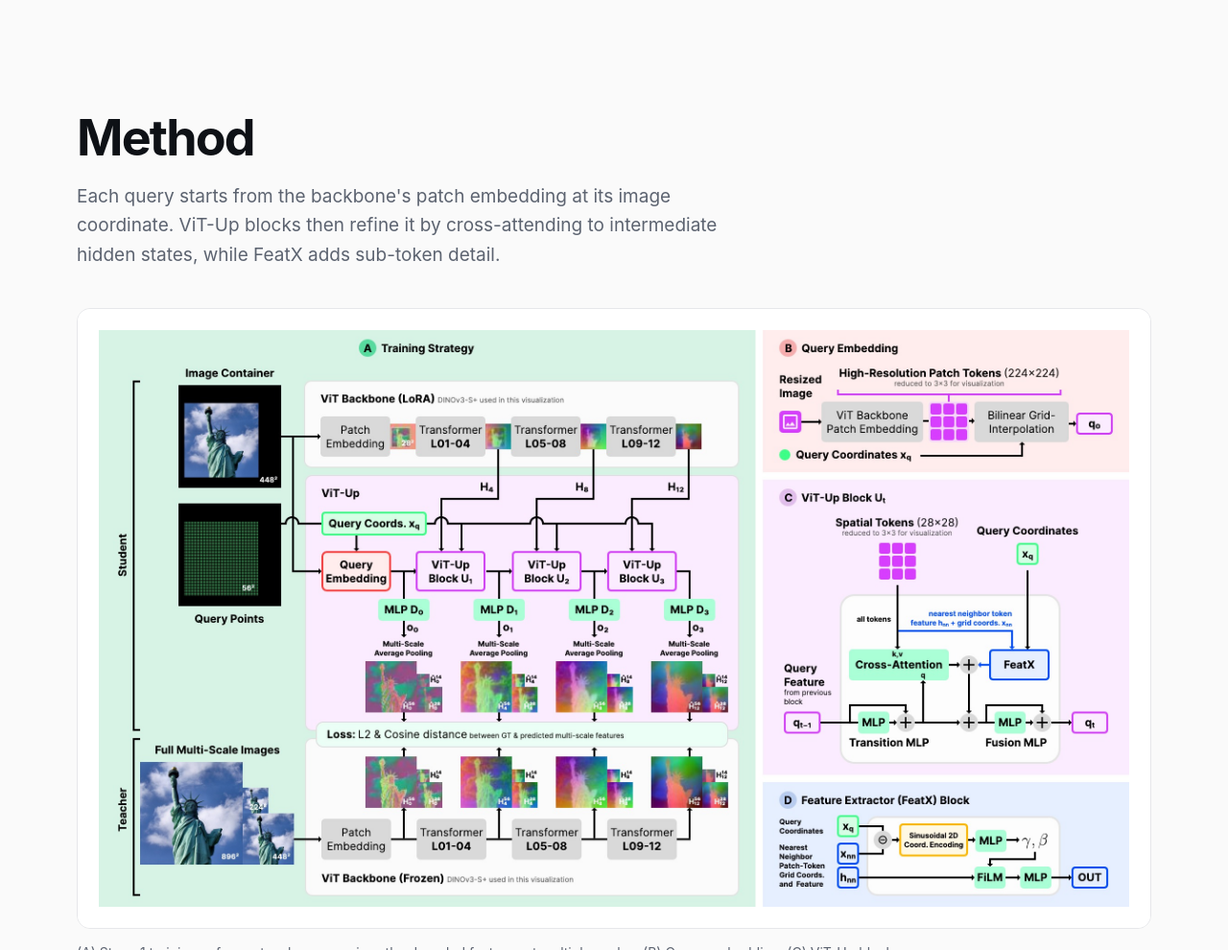
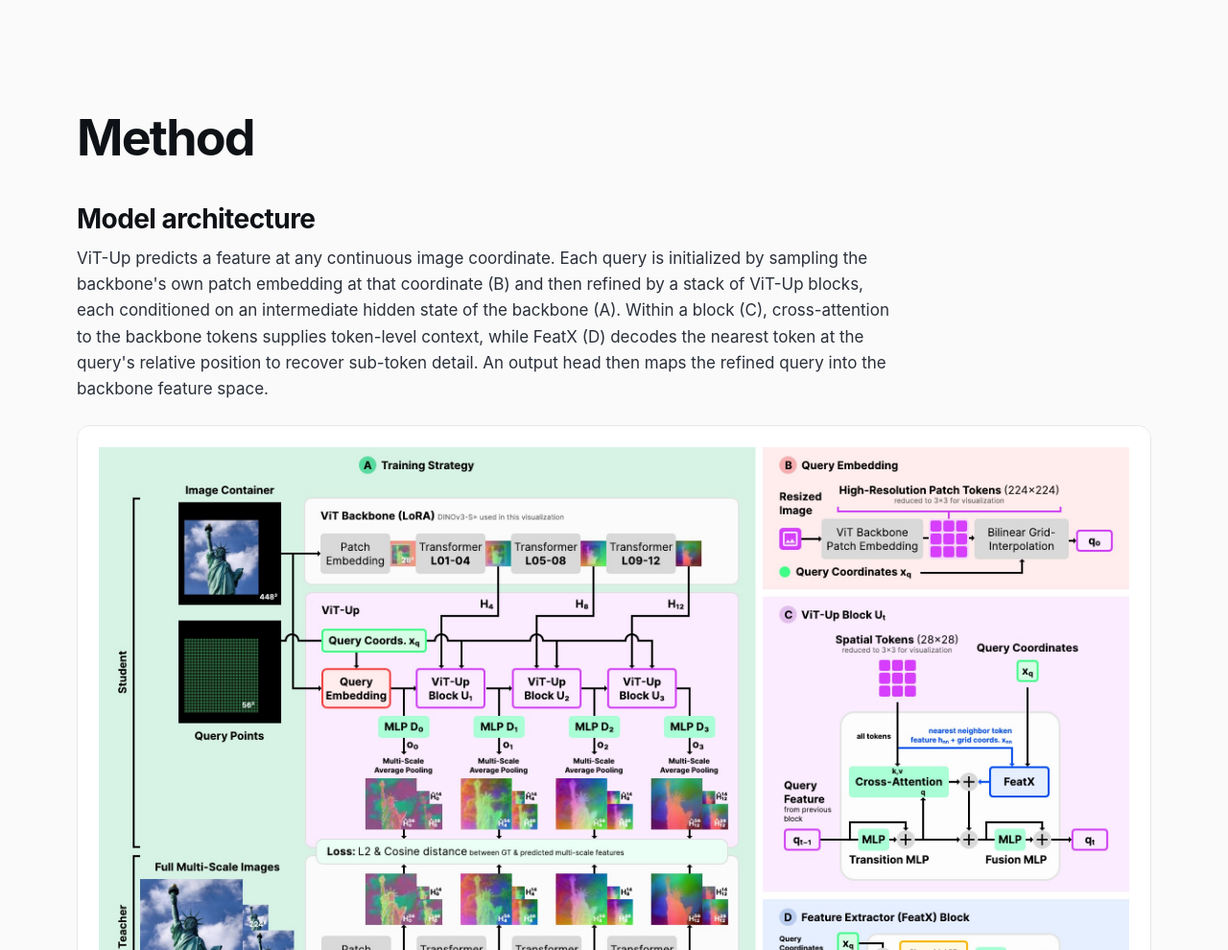
Before and after one commit to krispinwandel/vit-up, a plain HTML site: page index.html in a window 1280 px wide. Shown: the part 1778-2768 px from the top of the page at 96% size. Drawn offline with Linux system fonts and the light colour scheme.

Commit message:
Add model architecture subsection to method

```diff
--- a/index.html
+++ b/index.html
@@ -346,6 +346,9 @@
       font-size: 14px;
       color: var(--muted);
     }
+    .sub { margin-bottom: 24px; }
+    .sub h3 { margin: 0 0 12px; }
+    .sub p { margin: 0; max-width: 860px; font-size: 17px; color: #2b303a; }
     .stages-title { margin: 48px 0 16px; }
     .stages {
       display: grid;
@@ -587,9 +590,10 @@ dense = model.<span class="f">dense</span>(output_size=<span class="n">896</span
 
     <section class="block" id="method">
       <div class="wrap">
-        <div class="head">
-          <h2>Method</h2>
-          <p class="lead">Each query starts from the backbone's patch embedding at its image coordinate. ViT-Up blocks then refine it by cross-attending to intermediate hidden states, while FeatX adds sub-token detail.</p>
+        <div class="head"><h2>Method</h2></div>
+        <div class="sub">
+          <h3>Model architecture</h3>
+          <p>ViT-Up predicts a feature at any continuous image coordinate. Each query is initialized by sampling the backbone's own patch embedding at that coordinate (B) and then refined by a stack of ViT-Up blocks, each conditioned on an intermediate hidden state of the backbone (A). Within a block (C), cross-attention to the backbone tokens supplies token-level context, while FeatX (D) decodes the nearest token at the query's relative position to recover sub-token detail. An output head then maps the refined query into the backbone feature space.</p>
         </div>
         <figure>
           <div class="frame pad"><img src="assets/architecture.jpg" alt="ViT-Up architecture diagram" loading="lazy"></div>
```
